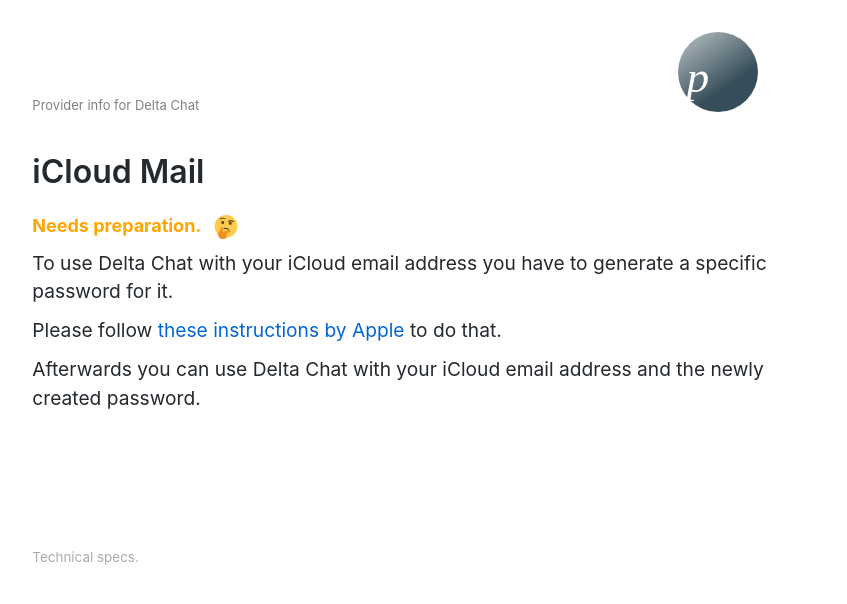
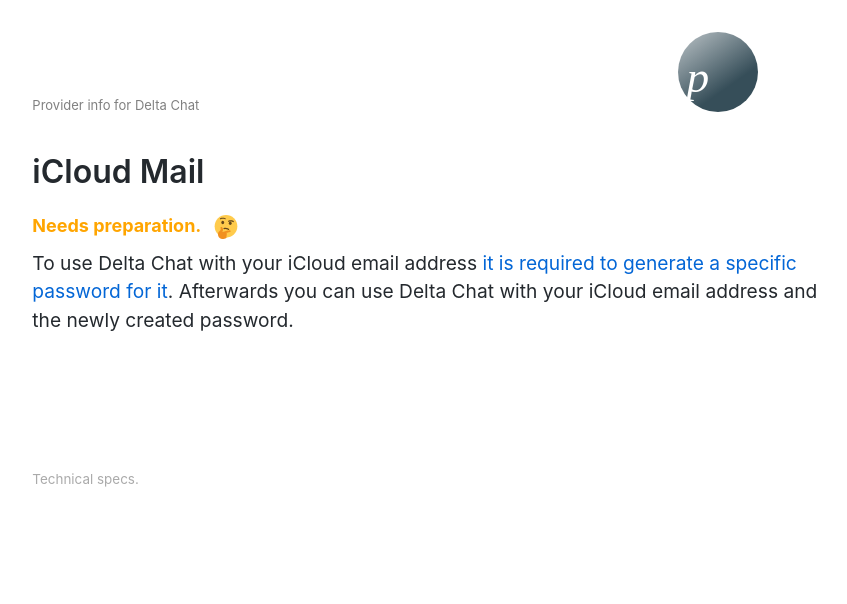
Before and after one commit to deltachat/provider-db, a Jekyll site: the page built from _providers/icloud.md, in a window 1280 px wide. Shown: the top 604 px of the page, without its empty margins (213-1060 px from the left). Built offline with Jekyll 4.4.1, drawn with Linux system fonts in a browser that asks for light colours.

Commit message:
Edited qq.md and icloud.md.

```diff
--- a/_providers/icloud.md
+++ b/_providers/icloud.md
@@ -20,8 +20,4 @@
 website: https://www.icloud.com/mail
 ---
 
-To use Delta Chat with your iCloud email address you have to generate a specific password for it.
-
-Please follow [these instructions by Apple](https://support.apple.com/en-us/HT202304) to do that.
-
-Afterwards you can use Delta Chat with your iCloud email address and the newly created password.
+To use Delta Chat with your iCloud email address [it is required to generate a specific password for it](https://support.apple.com/en-us/HT202304). Afterwards you can use Delta Chat with your iCloud email address and the newly created password.
```
Also changed, not shown: _providers/qq.md (+1 -1 lines).
